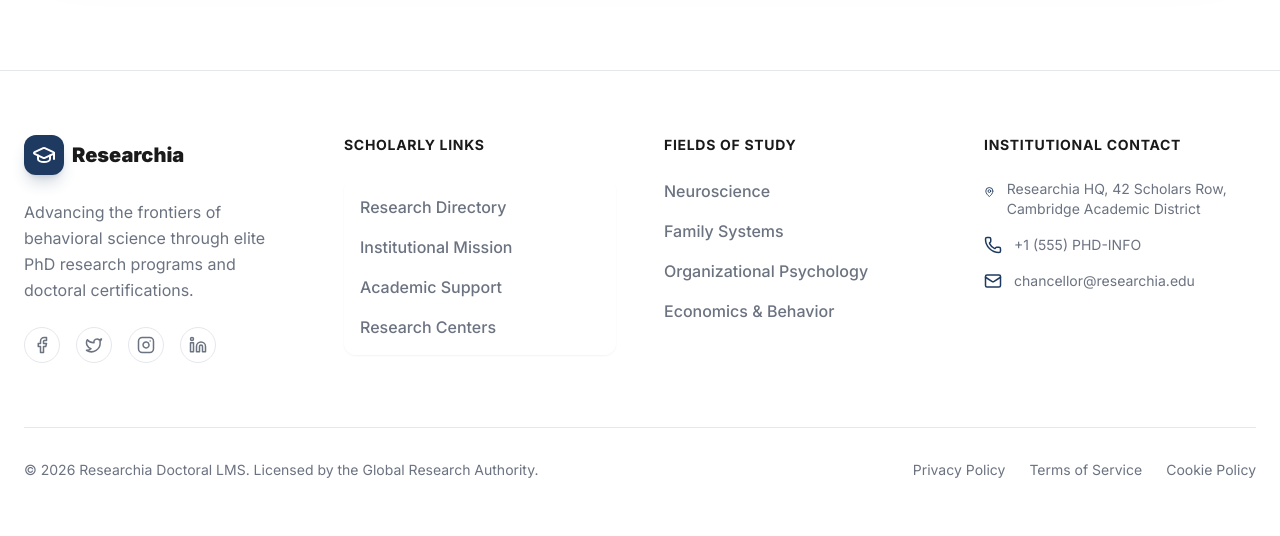
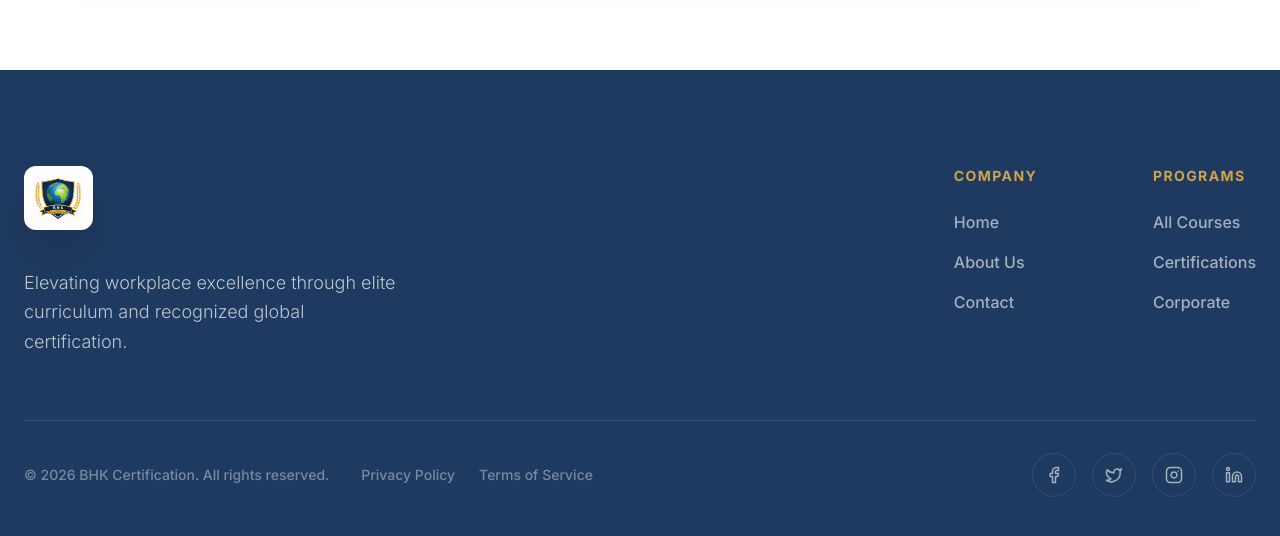
Before and after one commit to pvsameerpvs/Researchia, a Next.js app: page / in a window 1280 px wide. Shown: the part 4216-4752 px from the top of the page. Built offline with nearby package versions, Linux system fonts and the light colour scheme.

Commit message:
fix: footer ui create

```diff
--- a/src/components/layout/Footer.tsx
+++ b/src/components/layout/Footer.tsx
@@ -1,90 +1,74 @@
 "use client";
 
 import Link from "next/link";
-import { GraduationCap, Facebook, Twitter, Instagram, Linkedin, Mail, Phone, MapPin } from "lucide-react";
+import Image from "next/image";
+import { Facebook, Twitter, Instagram, Linkedin } from "lucide-react";
 
 export default function Footer() {
   return (
-    <footer className="bg-background border-t border-border">
-      <div className="container mx-auto px-4 md:px-6 py-12 md:py-16">
-        <div className="grid grid-cols-1 md:grid-cols-2 lg:grid-cols-4 gap-10 md:gap-12">
-          {/* Brand Column */}
-          <div className="space-y-6">
-            <Link href="/" className="flex items-center gap-2 group">
-              <div className="bg-primary p-2 rounded-xl text-white shadow-lg shadow-primary/20">
-                <GraduationCap size={24} />
+    <footer className="bg-primary text-white py-16 md:py-24">
+      <div className="container mx-auto px-4 md:px-6">
+        <div className="flex flex-col lg:flex-row justify-between gap-12 pb-16">
+          {/* Left Side: Logo & Description */}
+          <div className="space-y-8 max-w-sm">
+            <Link href="/" className="inline-block">
+              <div className="bg-white p-2 rounded-xl shadow-2xl">
+                <Image
+                  src="/logo-cbhk.jpeg"
+                  alt="BHK Certification"
+                  width={200}
+                  height={60}
+                  className="object-contain h-10 md:h-12 w-auto"
+                  priority
+                />
               </div>
-              <span className="text-xl font-black text-foreground">Researchia</span>
             </Link>
-            <p className="text-muted-foreground leading-relaxed max-w-xs">
-              Advancing the frontiers of behavioral science through elite PhD research programs and doctoral certifications.
+            <p className="text-white/70 text-lg leading-relaxed font-light">
+              Elevating workplace excellence through elite curriculum and recognized global certification.
             </p>
-            <div className="flex items-center gap-4">
-              <a href="#" className="p-2 bg-card border border-border rounded-full text-muted-foreground hover:text-primary hover:border-primary transition-all">
-                <Facebook size={18} />
-              </a>
-              <a href="#" className="p-2 bg-card border border-border rounded-full text-muted-foreground hover:text-primary hover:border-primary transition-all">
-                <Twitter size={18} />
-              </a>
-              <a href="#" className="p-2 bg-card border border-border rounded-full text-muted-foreground hover:text-primary hover:border-primary transition-all">
-                <Instagram size={18} />
-              </a>
-              <a href="#" className="p-2 bg-card border border-border rounded-full text-muted-foreground hover:text-primary hover:border-primary transition-all">
-                <Linkedin size={18} />
-              </a>
+          </div>
+
+          {/* Right Side: Column Based Content */}
+          <div className="grid grid-cols-2 gap-x-12 md:gap-x-24 gap-y-8">
+            <div className="space-y-6">
+              <h3 className="text-sm font-bold uppercase tracking-widest text-accent">Company</h3>
+              <nav className="flex flex-col gap-4">
+                <Link href="/" className="text-white/60 hover:text-accent transition-colors font-medium">Home</Link>
+                <Link href="/about" className="text-white/60 hover:text-accent transition-colors font-medium">About Us</Link>
+                <Link href="/contact" className="text-white/60 hover:text-accent transition-colors font-medium">Contact</Link>
+              </nav>
+            </div>
+            <div className="space-y-6">
+              <h3 className="text-sm font-bold uppercase tracking-widest text-accent">Programs</h3>
+              <nav className="flex flex-col gap-4">
+                <Link href="/courses" className="text-white/60 hover:text-accent transition-colors font-medium">All Courses</Link>
+                <Link href="/courses" className="text-white/60 hover:text-accent transition-colors font-medium">Certifications</Link>
+                <Link href="/courses" className="text-white/60 hover:text-accent transition-colors font-medium">Corporate</Link>
+              </nav>
+            </div>
+          </div>
+        </div>
+
+        {/* Bottom Bar */}
+        <div className="pt-8 border-t border-white/10 flex flex-col md:flex-row justify-between items-center gap-8">
+          <div className="flex flex-col md:flex-row items-center gap-4 md:gap-8 text-white/40 text-sm font-medium">
+            <p>© {new Date().getFullYear()} BHK Certification. All rights reserved.</p>
+            <div className="flex gap-6">
+              <Link href="#" className="hover:text-white transition-colors">Privacy Policy</Link>
+              <Link href="#" className="hover:text-white transition-colors">Terms of Service</Link>
             </div>
           </div>
 
-          {/* Quick Links */}
-          <div className="space-y-6">
-            <h3 className="text-sm font-bold uppercase tracking-wider text-foreground">Scholarly Links</h3>
-            <ul className="space-y-4 shadow-sm p-4 rounded-xl bg-card/50">
-              <li><Link href="/courses" className="text-muted-foreground hover:text-primary transition-colors font-medium">Research Directory</Link></li>
-              <li><Link href="/about" className="text-muted-foreground hover:text-primary transition-colors font-medium">Institutional Mission</Link></li>
-              <li><Link href="/contact" className="text-muted-foreground hover:text-primary transition-colors font-medium">Academic Support</Link></li>
-              <li><Link href="/about" className="text-muted-foreground hover:text-primary transition-colors font-medium">Research Centers</Link></li>
-            </ul>
-          </div>
-
-          {/* Categories */}
-          <div className="space-y-6">
-            <h3 className="text-sm font-bold uppercase tracking-wider text-foreground">Fields of Study</h3>
-            <ul className="space-y-4">
-              <li><Link href="/courses" className="text-muted-foreground hover:text-primary transition-colors font-medium">Neuroscience</Link></li>
-              <li><Link href="/courses" className="text-muted-foreground hover:text-primary transition-colors font-medium">Family Systems</Link></li>
-              <li><Link href="/courses" className="text-muted-foreground hover:text-primary transition-colors font-medium">Organizational Psychology</Link></li>
-              <li><Link href="/courses" className="text-muted-foreground hover:text-primary transition-colors font-medium">Economics & Behavior</Link></li>
-            </ul>
-          </div>
-
-          {/* Contact Info */}
-          <div className="space-y-6">
-            <h3 className="text-sm font-bold uppercase tracking-wider text-foreground">Institutional Contact</h3>
-            <ul className="space-y-4">
-              <li className="flex items-start gap-3">
-                <MapPin className="text-primary mt-1" size={18} />
-                <span className="text-muted-foreground text-sm">Researchia HQ, 42 Scholars Row, Cambridge Academic District</span>
-              </li>
-              <li className="flex items-center gap-3">
-                <Phone className="text-primary" size={18} />
-                <span className="text-muted-foreground text-sm">+1 (555) PHD-INFO</span>
-              </li>
-              <li className="flex items-center gap-3">
-                <Mail className="text-primary" size={18} />
-                <span className="text-muted-foreground text-sm">chancellor@researchia.edu</span>
-              </li>
-            </ul>
-          </div>
-        </div>
-
-        <div className="mt-12 md:mt-16 pt-8 border-t border-border flex flex-col md:flex-row justify-between items-center gap-4">
-          <p className="text-muted-foreground text-sm text-center">
-            © {new Date().getFullYear()} Researchia Doctoral LMS. Licensed by the Global Research Authority.
-          </p>
-          <div className="flex gap-6 text-sm">
-            <Link href="#" className="text-muted-foreground hover:text-primary">Privacy Policy</Link>
-            <Link href="#" className="text-muted-foreground hover:text-primary">Terms of Service</Link>
-            <Link href="#" className="text-muted-foreground hover:text-primary">Cookie Policy</Link>
+          <div className="flex items-center gap-4">
+            {[Facebook, Twitter, Instagram, Linkedin].map((Icon, i) => (
+              <a
+                key={i}
+                href="#"
+                className="w-11 h-11 rounded-full border border-white/10 flex items-center justify-center text-white/60 hover:text-accent hover:border-accent hover:bg-accent/5 transition-all shadow-sm"
+              >
+                <Icon size={18} />
+              </a>
+            ))}
           </div>
         </div>
       </div>
```
